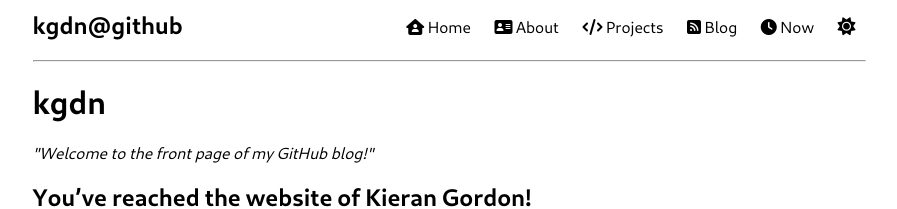
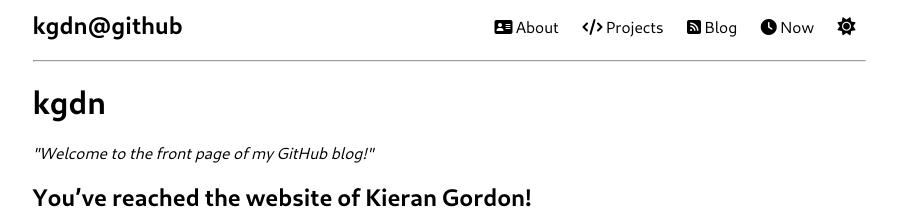
Before and after one commit to kgdn/kgdn.github.io, a Jekyll site: the page built from index.md, in a window 1280 px wide. Shown: the top 209 px of the page, without its empty margins (191-1088 px from the left). Built offline with Jekyll 4.4.1, drawn with Linux system fonts in a browser that asks for light colours.

Commit message:
Remove home button

```diff
--- a/_includes/header.html
+++ b/_includes/header.html
@@ -1,7 +1,6 @@
 <header>
     <nav>
         <h1><a href="/">kgdn@github</a></h1>
-        <li><a href="/"><i class="fa-solid fa-house-user"></i> Home</a></li>
         <li><a href="/about"><i class="fa-solid fa-address-card"></i> About</a></li>
         <li><a href="/projects"><i class="fa-solid fa-code"></i> Projects</a></li>
         <li><a href="/blog"><i class="fa-solid fa-square-rss"></i> Blog</a></li>
```
